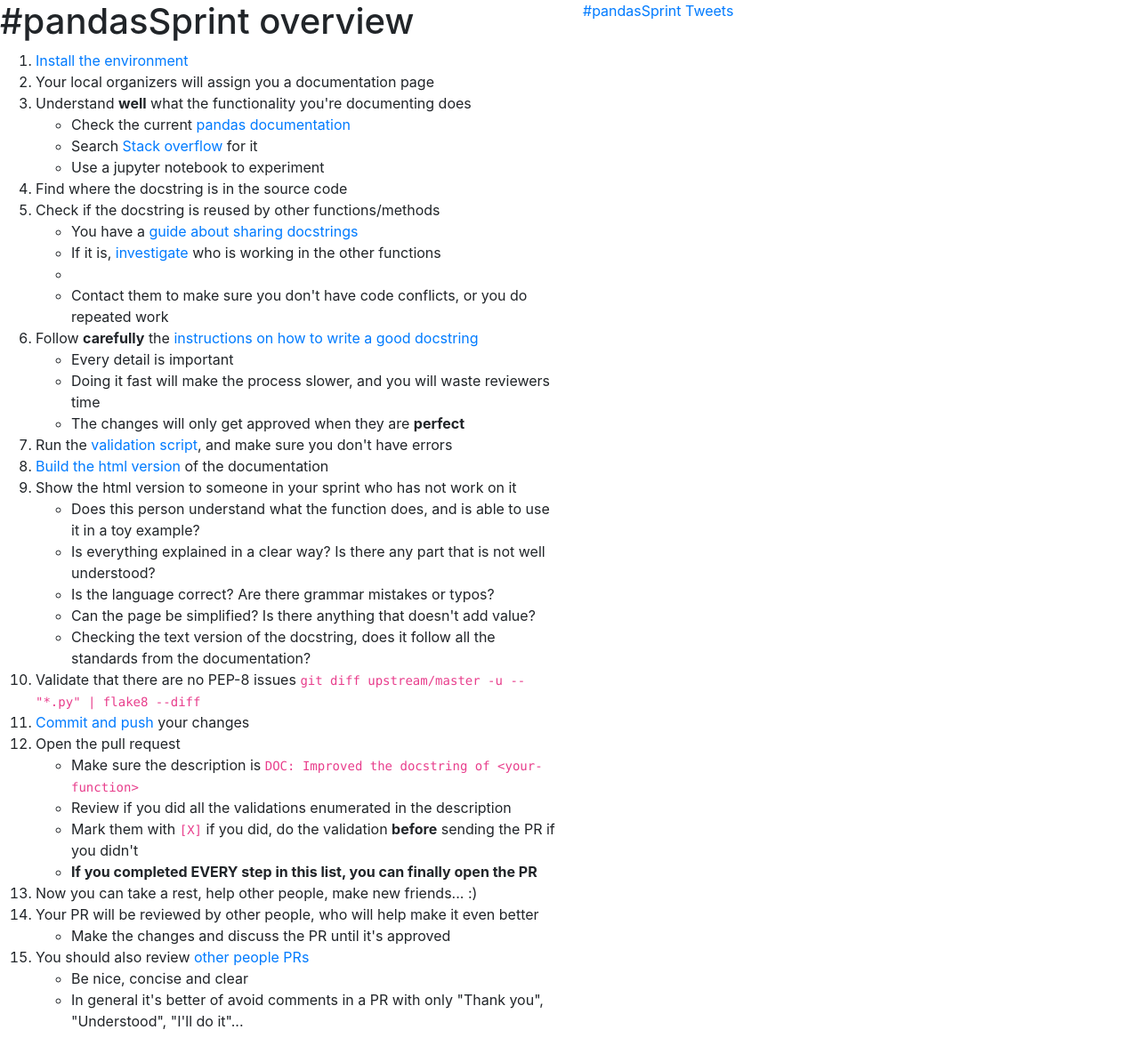
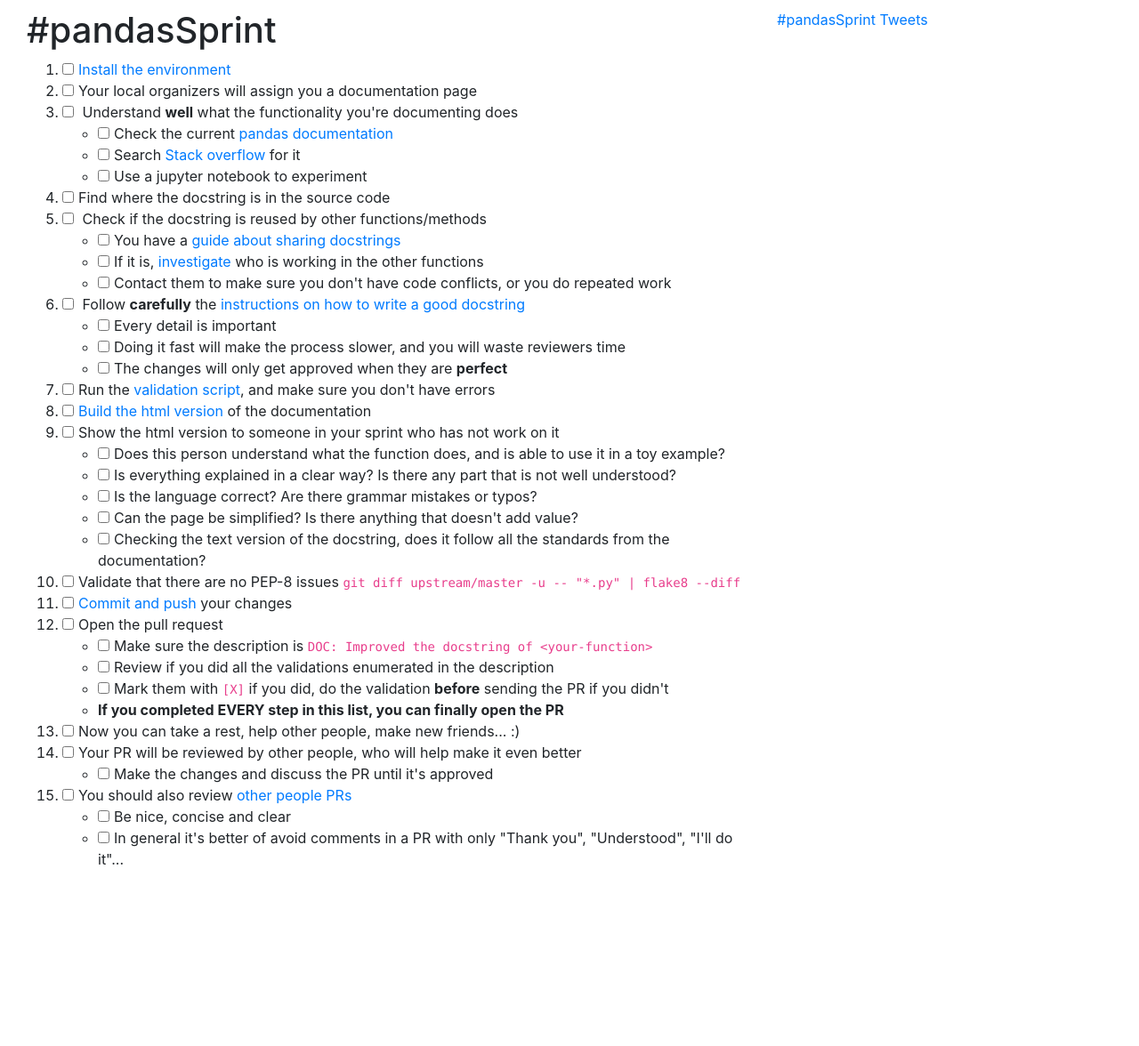
Before and after one commit to python-sprints/python-sprints.github.io, a Jekyll site: the page pandas/dashboard.html, which Jekyll copies as it is, in a window 1280 px wide. Shown: the whole page at 89% size. Built offline with Jekyll 4.4.1, drawn with Linux system fonts in a browser that asks for light colours; comment, search, counter and statistics services are not loaded; after the commit the page ends 994 px from its top, so only the background shows below that.

Commit message:
adding checkboxes to dashboard, and some style improvements

```diff
--- a/pandas/dashboard.html
+++ b/pandas/dashboard.html
@@ -20,75 +20,80 @@
     <script src="https://ajax.googleapis.com/ajax/libs/jquery/1.12.4/jquery.min.js"></script>
     <!-- Include all compiled plugins (below), or include individual files as needed -->
     <script src="https://maxcdn.bootstrapcdn.com/bootstrap/4.0.0/js/bootstrap.min.js"></script>
+    <style>
+        input {
+            margin-right: 5px;
+        }
+    </style>
   </head>
   <body>
-    <div class="row">
-        <div class="col-lg-6">
-            <h1>#pandasSprint overview</h1>
-            <ol>
-                <li><a href="https://python-sprints.github.io/pandas/guide/pandas_setup.html">Install the environment</a></li>
-                <li>Your local organizers will assign you a documentation page</li>
-                <li>
+    <div class="row" style="margin-top: 10px;">
+        <div class="col-lg-8">
+            <h1 style="margin-left: 30px;">#pandasSprint</h1>
+            <ol style="margin-left: 30px;">
+                <li><input type="checkbox"><a href="https://python-sprints.github.io/pandas/guide/pandas_setup.html">Install the environment</a></li>
+                <li><input type="checkbox">Your local organizers will assign you a documentation page</li>
+                <li><input type="checkbox">
                     Understand <b>well</b> what the functionality you're documenting does
                     <ul>
-                        <li>Check the current <a href="https://pandas.pydata.org/pandas-docs/stable/">pandas documentation</a></li>
-                        <li>Search <a href="https://stackoverflow.com">Stack overflow</a> for it</li>
-                        <li>Use a jupyter notebook to experiment</li>
+                        <li><input type="checkbox">Check the current <a href="https://pandas.pydata.org/pandas-docs/stable/">pandas documentation</a></li>
+                        <li><input type="checkbox">Search <a href="https://stackoverflow.com">Stack overflow</a> for it</li>
+                        <li><input type="checkbox">Use a jupyter notebook to experiment</li>
                     </ul>
                 </li>
-                <li>Find where the docstring is in the source code</li>
-                <li>
+                <li><input type="checkbox">Find where the docstring is in the source code</li>
+                <li><input type="checkbox">
                     Check if the docstring is reused by other functions/methods
                     <ul>
-                        <li>You have a <a href="https://github.com/TomAugspurger/pandas/blob/0e43660d96d4f4d8f860643fc1271a603ad2390c/doc/source/contributing.rst#sharing-docstrings">guide about sharing docstrings</a></li>
-                        <li>If it is, <a href="https://docs.google.com/spreadsheets/d/10EpQFkVDqiIFLLVGtIWzCMRACz20yWuta3_DU0qV6-E/edit#gid=861430795">investigate</a> who is working in the other functions<li>
-                        <li>Contact them to make sure you don't have code conflicts, or you do repeated work</li>
+                        <li><input type="checkbox">You have a <a href="https://github.com/TomAugspurger/pandas/blob/0e43660d96d4f4d8f860643fc1271a603ad2390c/doc/source/contributing.rst#sharing-docstrings">guide about sharing docstrings</a></li>
+                        <li><input type="checkbox">If it is, <a href="https://docs.google.com/spreadsheets/d/10EpQFkVDqiIFLLVGtIWzCMRACz20yWuta3_DU0qV6-E/edit#gid=861430795">investigate</a> who is working in the other functions</li>
+                        <li><input type="checkbox">Contact them to make sure you don't have code conflicts, or you do repeated work</li>
                     </ul>
                 </li>
-                <li>
+                <li><input type="checkbox">
                     Follow <b>carefully</b> the <a href="https://python-sprints.github.io/pandas/guide/pandas_docstring.html">instructions on how to write a good docstring</a>
                     <ul>
-                        <li>Every detail is important</li>
-                        <li>Doing it fast will make the process slower, and you will waste reviewers time</li>
-                        <li>The changes will only get approved when they are <b>perfect</b></li>
+                        <li><input type="checkbox">Every detail is important</li>
+                        <li><input type="checkbox">Doing it fast will make the process slower, and you will waste reviewers time</li>
+                        <li><input type="checkbox">The changes will only get approved when they are <b>perfect</b></li>
                     </ul>
                 </li>
-                <li>Run the <a href="https://python-sprints.github.io/pandas/guide/pandas_pr.html#validate-that-your-docstring-does-not-have-technical-errors">validation script</a>, and make sure you don't have errors</li>
-                <li><a href="https://python-sprints.github.io/pandas/guide/pandas_pr.html#visual-validation-of-the-docstring">Build the html version</a> of the documentation</li>
-                <li>Show the html version to someone in your sprint who has not work on it
+                <li><input type="checkbox">Run the <a href="https://python-sprints.github.io/pandas/guide/pandas_pr.html#validate-that-your-docstring-does-not-have-technical-errors">validation script</a>, and make sure you don't have errors</li>
+                <li><input type="checkbox"><a href="https://python-sprints.github.io/pandas/guide/pandas_pr.html#visual-validation-of-the-docstring">Build the html version</a> of the documentation</li>
+                <li><input type="checkbox">Show the html version to someone in your sprint who has not work on it
                     <ul>
-                        <li>Does this person understand what the function does, and is able to use it in a toy example?</li>
-                        <li>Is everything explained in a clear way? Is there any part that is not well understood?</li>
-                        <li>Is the language correct? Are there grammar mistakes or typos?</li>
-                        <li>Can the page be simplified? Is there anything that doesn't add value?</li>
-                        <li>Checking the text version of the docstring, does it follow all the standards from the documentation?</li>
+                        <li><input type="checkbox">Does this person understand what the function does, and is able to use it in a toy example?</li>
+                        <li><input type="checkbox">Is everything explained in a clear way? Is there any part that is not well understood?</li>
+                        <li><input type="checkbox">Is the language correct? Are there grammar mistakes or typos?</li>
+                        <li><input type="checkbox">Can the page be simplified? Is there anything that doesn't add value?</li>
+                        <li><input type="checkbox">Checking the text version of the docstring, does it follow all the standards from the documentation?</li>
                     </ul>
                 </li>
-                <li>Validate that there are no PEP-8 issues <code>git diff upstream/master -u -- "*.py" | flake8 --diff</code></li>
-                <li><a href="https://python-sprints.github.io/pandas/guide/pandas_pr.html#commit-your-changes">Commit and push</a> your changes</li>
-                <li>Open the pull request
+                <li><input type="checkbox">Validate that there are no PEP-8 issues <code>git diff upstream/master -u -- "*.py" | flake8 --diff</code></li>
+                <li><input type="checkbox"><a href="https://python-sprints.github.io/pandas/guide/pandas_pr.html#commit-your-changes">Commit and push</a> your changes</li>
+                <li><input type="checkbox">Open the pull request
                     <ul>
-                        <li>Make sure the description is <code>DOC: Improved the docstring of &lt;your-function&gt;</code></li>
-                        <li>Review if you did all the validations enumerated in the description</li>
-                        <li>Mark them with <code>[X]</code> if you did, do the validation <b>before</b> sending the PR if you didn't</li>
+                        <li><input type="checkbox">Make sure the description is <code>DOC: Improved the docstring of &lt;your-function&gt;</code></li>
+                        <li><input type="checkbox">Review if you did all the validations enumerated in the description</li>
+                        <li><input type="checkbox">Mark them with <code>[X]</code> if you did, do the validation <b>before</b> sending the PR if you didn't</li>
                         <li><b>If you completed EVERY step in this list, you can finally open the PR</b></li>
                     </ul>
                  </li>
-                 <li>Now you can take a rest, help other people, make new friends... :)</li>
-                 <li>Your PR will be reviewed by other people, who will help make it even better
+                 <li><input type="checkbox">Now you can take a rest, help other people, make new friends... :)</li>
+                 <li><input type="checkbox">Your PR will be reviewed by other people, who will help make it even better
                     <ul>
-                        <li>Make the changes and discuss the PR until it's approved</li>
+                        <li><input type="checkbox">Make the changes and discuss the PR until it's approved</li>
                     </ul>
                  </li>
-                 <li>You should also review <a href="https://github.com/pandas-dev/pandas/pulls">other people PRs</a>
+                 <li><input type="checkbox">You should also review <a href="https://github.com/pandas-dev/pandas/pulls">other people PRs</a>
                     <ul>
-                        <li>Be nice, concise and clear</li>
-                        <li>In general it's better of avoid comments in a PR with only "Thank you", "Understood", "I'll do it"...</li>
+                        <li><input type="checkbox">Be nice, concise and clear</li>
+                        <li><input type="checkbox">In general it's better of avoid comments in a PR with only "Thank you", "Understood", "I'll do it"...</li>
                     </ul>
                  </li>
              </ol>
         </div>
-        <div class="col-lg-6">
+        <div class="col-lg-4">
             <a class="twitter-timeline"  href="https://twitter.com/hashtag/pandasSprint" data-widget-id="972275233502703616">#pandasSprint Tweets</a>
                         <script>!function(d,s,id){var js,fjs=d.getElementsByTagName(s)[0],p=/^http:/.test(d.location)?'http':'https';if(!d.getElementById(id)){js=d.createElement(s);js.id=id;js.src=p+"://platform.twitter.com/widgets.js";fjs.parentNode.insertBefore(js,fjs);}}(document,"script","twitter-wjs");</script>
 
```
